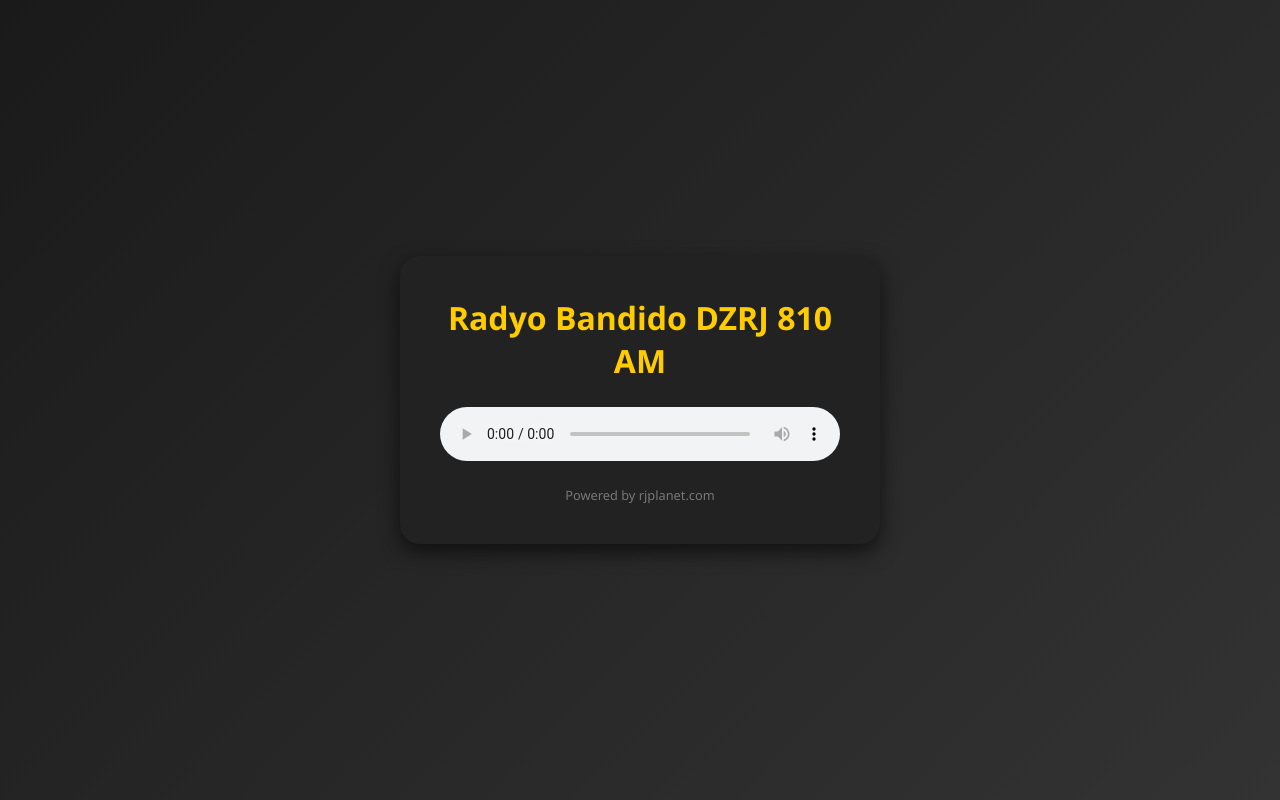
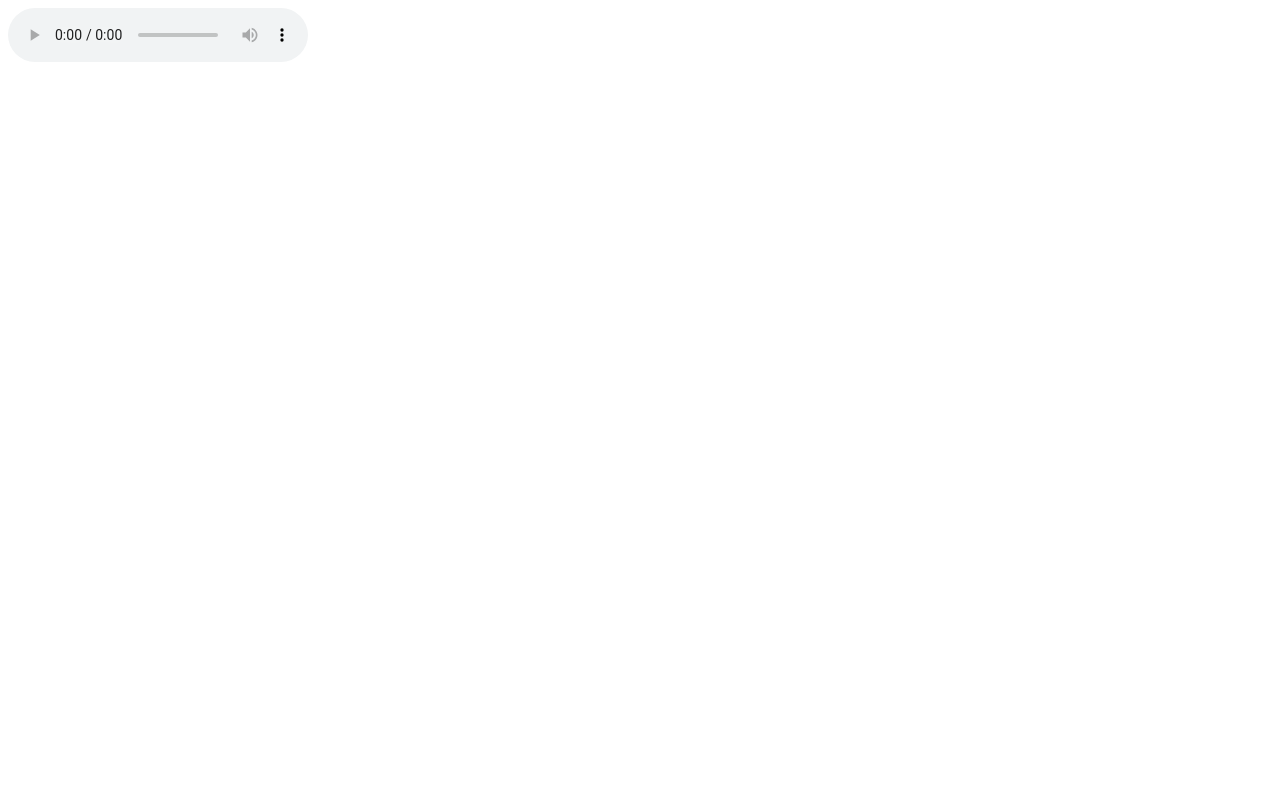
Before and after one commit to rjadmin2025/dzrjam-radio, a plain HTML site: page index.html in a window 1280 px wide. Drawn offline with Linux system fonts and the light colour scheme.

Commit message:
Add files via upload

```diff
--- a/index.html
+++ b/index.html
@@ -1,62 +1,4 @@
-<!DOCTYPE html>
-<html lang="en">
-<head>
-  <meta charset="UTF-8">
-  <meta name="viewport" content="width=device-width, initial-scale=1.0">
-  <title>Radyo Bandido DZRJ 810 AM</title>
-  <style>
-    body {
-      margin: 0;
-      padding: 0;
-      font-family: "Segoe UI", Arial, sans-serif;
-      background: linear-gradient(135deg, #1a1a1a, #333);
-      color: #fff;
-      display: flex;
-      justify-content: center;
-      align-items: center;
-      height: 100vh;
-    }
-    .player-container {
-      background: #222;
-      padding: 40px;
-      border-radius: 20px;
-      box-shadow: 0 8px 20px rgba(0,0,0,0.6);
-      text-align: center;
-      max-width: 400px;
-      width: 90%;
-    }
-    .logo {
-      font-size: 2rem;
-      font-weight: bold;
-      margin-bottom: 15px;
-      color: #ffcc00;
-    }
-    .tagline {
-      font-size: 1rem;
-      margin-bottom: 25px;
-      color: #bbb;
-    }
-    audio {
-      width: 100%;
-      outline: none;
-      border-radius: 8px;
-    }
-    footer {
-      margin-top: 20px;
-      font-size: 0.8rem;
-      color: #777;
-    }
-  </style>
-</head>
-<body>
-  <div class="player-container">
-    <div class="logo">Radyo Bandido DZRJ 810 AM</div>
-    <div class="tagline"></div>
-    <audio controls autoplay>
-      <source src="https://radio.dzrjam.com/stream" type="audio/mpeg">
-      Your browser does not support the audio element.
-    </audio>
-    <footer>Powered by rjplanet.com</footer>
-  </div>
-</body>
-</html>
+<audio controls autoplay>
+  <source src="https://radio.dzrjam.com/stream" type="audio/mpeg">
+  Your browser does not support the audio element.
+</audio>
```
